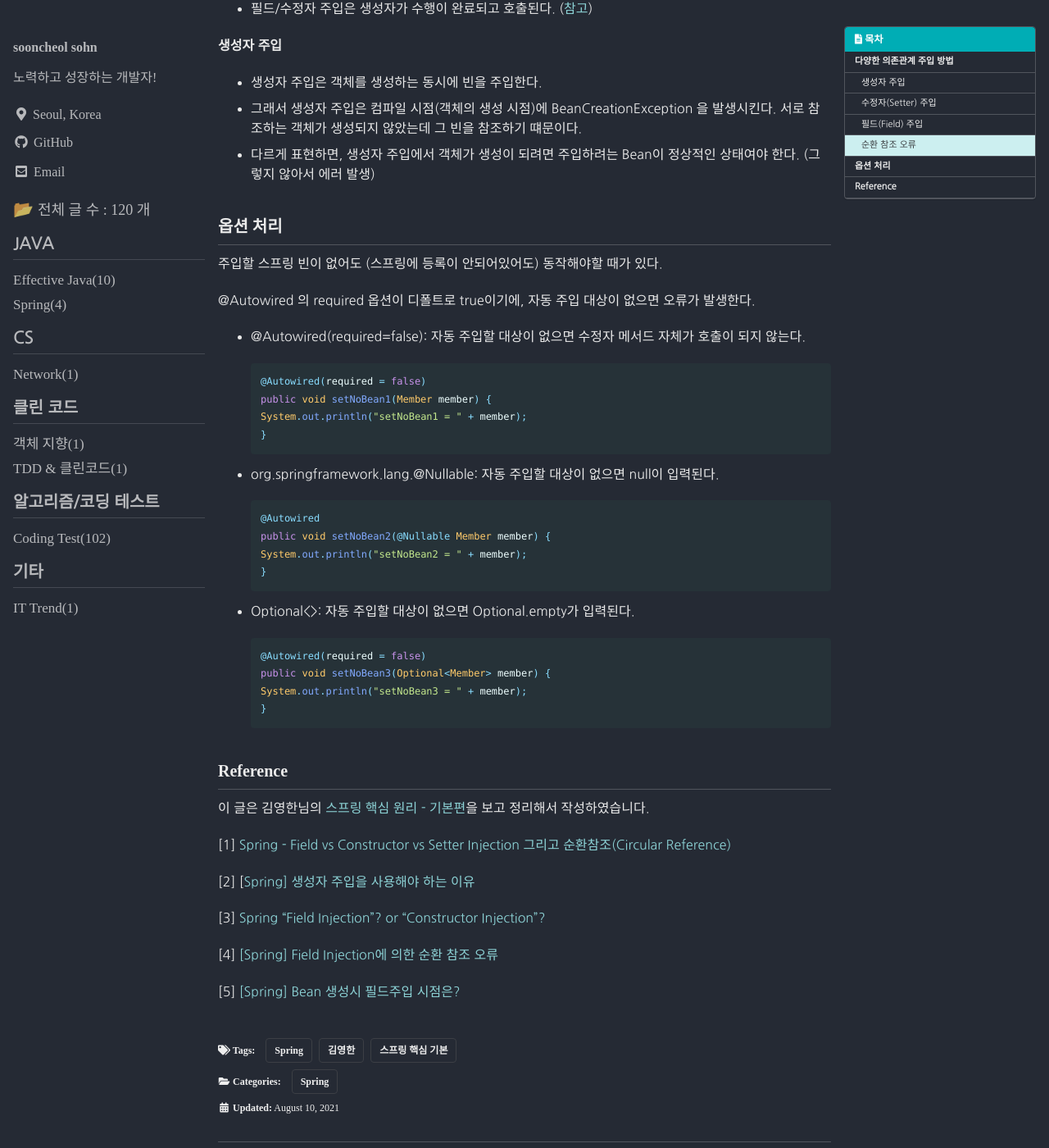
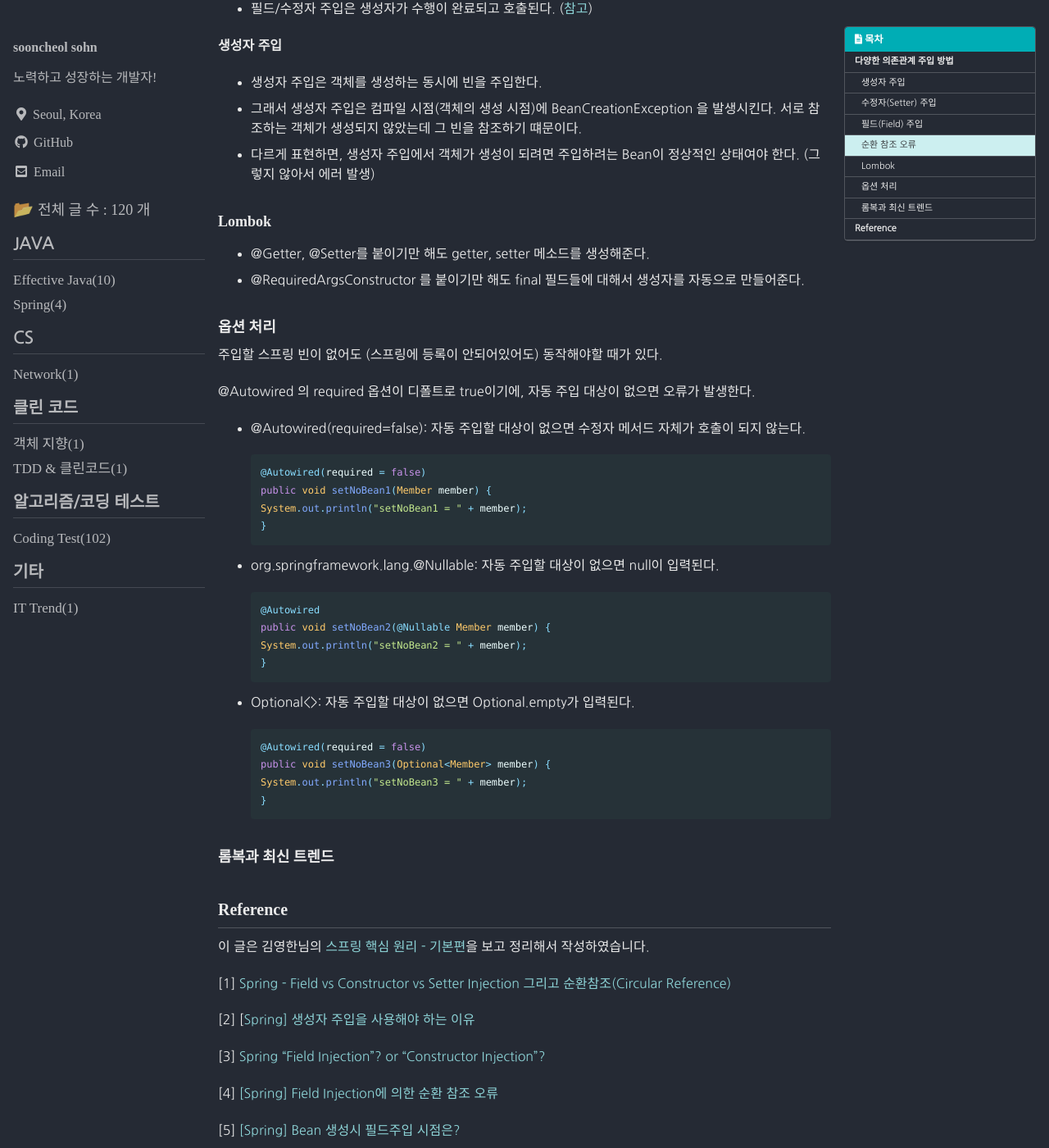
Before and after one commit to punsoo/punsoo.github.io, a Jekyll site: the page built from _posts/Spring/2021-08-10-Spring Core Basic_3.md, in a window 1280 px wide and 1400 px high, scrolled down 3210 px. Shown: the whole window at 82% size. Built offline with Jekyll 4.4.1, drawn with Linux system fonts in a browser that asks for light colours; cached includes are drawn as plain includes; some web fonts are replaced; comment, search, counter and statistics services are not loaded.

Commit message:
Spring Core Basic 롬복

```diff
--- a/_posts/Spring/2021-08-10-Spring Core Basic_3.md
+++ b/_posts/Spring/2021-08-10-Spring Core Basic_3.md
@@ -154,7 +154,12 @@ last_modified_at: 2021-08-10
 - 그래서 생성자 주입은 컴파일 시점(객체의 생성 시점)에 BeanCreationException 을 발생시킨다. 서로 참조하는 객체가 생성되지 않았는데 그 빈을 참조하기 떄문이다.
 - 다르게 표현하면,  생성자 주입에서 객체가 생성이 되려면 주입하려는 Bean이 정상적인 상태여야 한다. (그렇지 않아서 에러 발생)
 
-## 옵션 처리
+### Lombok
+
+- @Getter, @Setter를 붙이기만 해도 getter, setter 메소드를 생성해준다.
+- @RequiredArgsConstructor 를 붙이기만 해도 final 필드들에 대해서 생성자를 자동으로 만들어준다.
+
+### 옵션 처리
 
 주입할 스프링 빈이 없어도 (스프링에 등록이 안되어있어도) 동작해야할 때가 있다.
 
@@ -189,6 +194,10 @@ last_modified_at: 2021-08-10
 
 
 
+### 롬복과 최신 트렌드
+
+
+
 ## Reference
 
 이 글은 김영한님의 [스프링 핵심 원리 - 기본편](https://www.inflearn.com/course/%EC%8A%A4%ED%94%84%EB%A7%81-%ED%95%B5%EC%8B%AC-%EC%9B%90%EB%A6%AC-%EA%B8%B0%EB%B3%B8%ED%8E%B8/dashboard)을 보고 정리해서 작성하였습니다.
```
